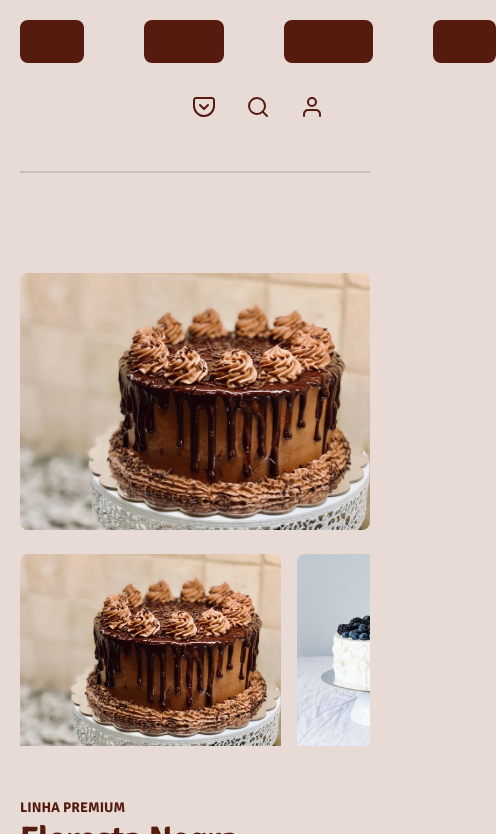
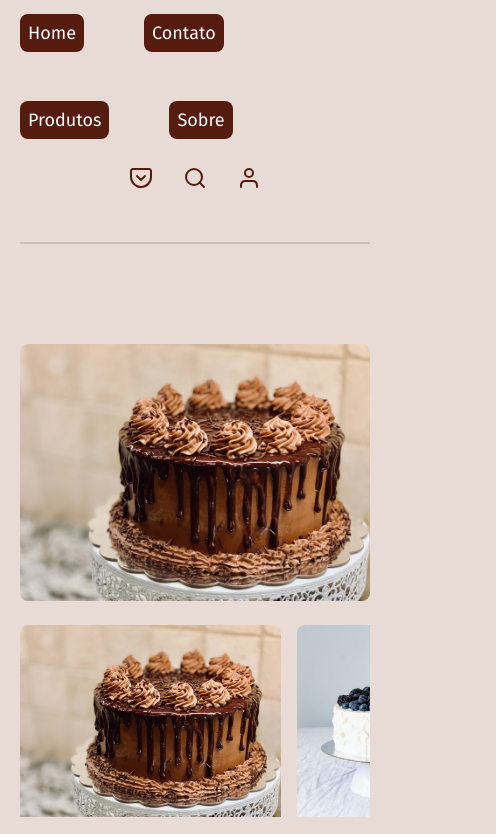
Before and after one commit to silvamaarcus/mrsCake-pagina-produto, a plain HTML site: page index.html in a window 390 px wide. Shown: the part 95-929 px from the top of the page, 496 px wide, since content can reach past the window. Drawn offline with Linux system fonts and the light colour scheme.

Commit message:
correcao na responsividade

```diff
--- a/src/css/_header.scss
+++ b/src/css/_header.scss
@@ -9,8 +9,8 @@
 
 .header-lista {
   display: flex;
+  flex-wrap: wrap;
   gap: 60px;
-
 }
 .header-lista a {
   text-decoration: none;
@@ -27,7 +27,7 @@
     flex-direction: column;
     gap: 32px;
   }
-  .header-lista li {
+  .header-lista a {
     background: $c1;
     color: #fff;
     padding: 8px;
```
Also changed, not shown: src/css/style.css, 1 other file.
